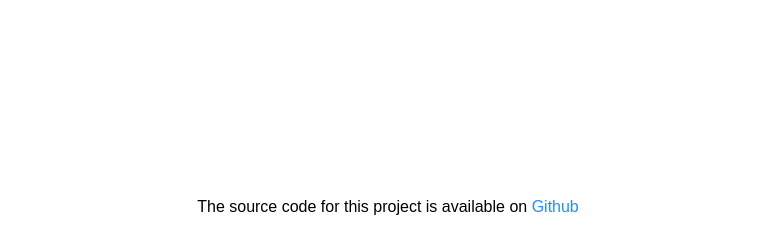
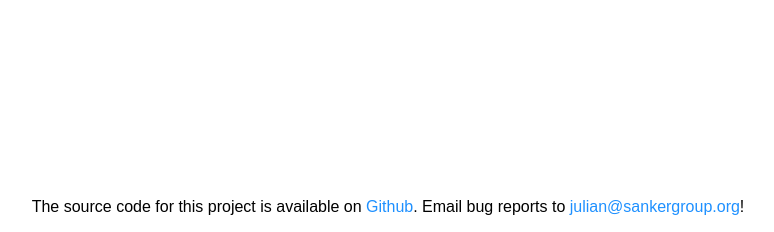
Before and after one commit to jpsank/mdb-report-helper, a Flask app: page /admin/ in a window 1280 px wide. Shown: the part 788-1020 px from the top of the page, without its empty margins (252-1026 px from the left). Run offline with Flask 2, Linux system fonts and the light colour scheme; the visitor is signed in with stand-in values (Sample User, id 1); data comes from the database, SQL or seed files in the repository; some libraries are stand-ins or nearby versions.

Commit message:
add 'email bug reports' blurb

```diff
--- a/app/templates/layout.html
+++ b/app/templates/layout.html
@@ -27,8 +27,9 @@
     </div>
     <div id="footer">
         <p>The source code for this project is available on
-            <a href="https://github.com/puffyboa/mdb-report-helper">Github</a></p>
-        <p></p>
+            <a href="https://github.com/puffyboa/mdb-report-helper">Github</a>.
+            Email bug reports to <a href="mailto:julian@sankergroup.org">julian@sankergroup.org</a>!
+        </p>
         {% block footer %}{% endblock %}
     </div>
 </body>
```
